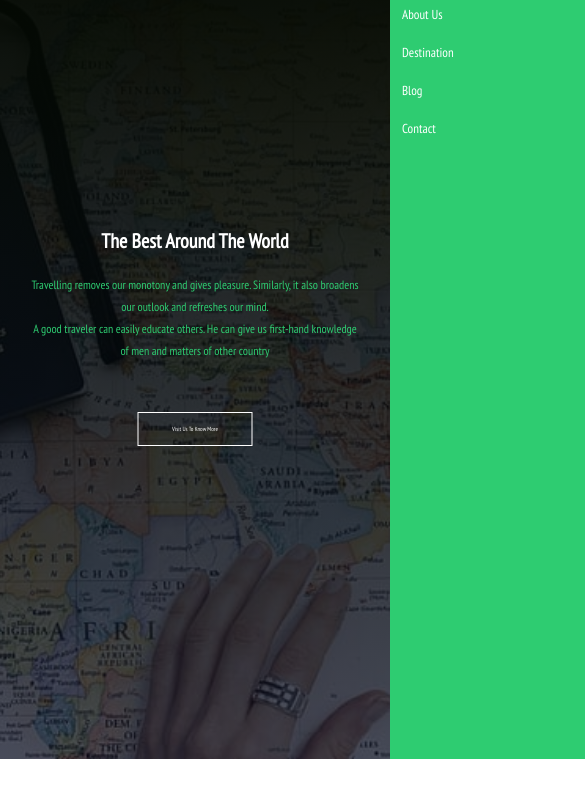
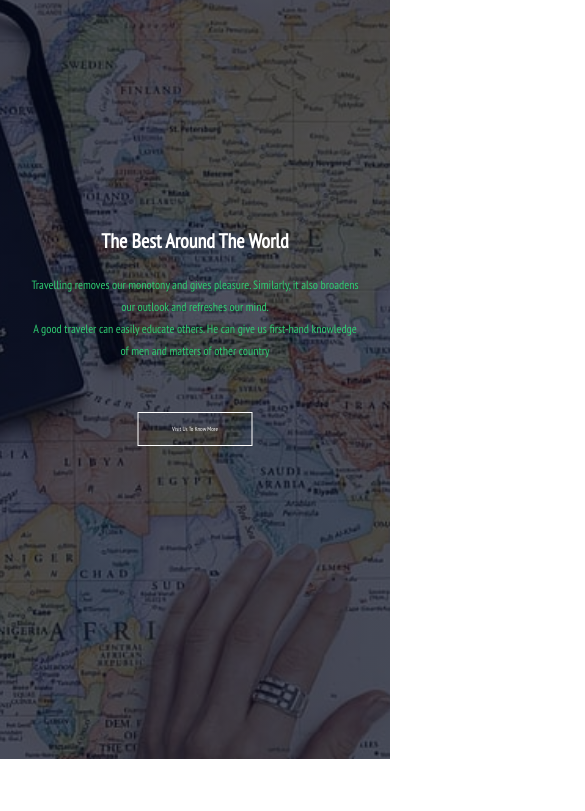
Before and after one commit to MohamedHossam107/travel-agency-website, a plain HTML site: page index.html in a window 390 px wide. Shown: the part 85-896 px from the top of the page, 585 px wide, since content can reach past the window. Drawn offline with Linux system fonts and the light colour scheme.

Commit message:
Fix CSS syntax and improve mobile layout

```diff
--- a/Css/style.css
+++ b/Css/style.css
@@ -3,6 +3,11 @@
     margin:0;
     padding:0;
     font-family: 'PT Sans Narrow', sans-serif;
+}
+
+html, body
+{
+    overflow-x: hidden;
 }
 
 /* Start Header */
@@ -11,7 +16,7 @@
 {
     min-height: 100vh;
     width:100%;
-    background-image: linear-gradient(rgba(4,9.30,0.7),rgba(4,9,30,0.7)),url(../Img/1.jpg);
+    background-image: linear-gradient(rgba(4,9,30,0.7),rgba(4,9,30,0.7)),url(../Img/1.jpg);
     background-position: center;
     background-size: cover;
     position: relative;
@@ -47,7 +52,7 @@ nav
     position:relative;
 }
 
-.nav-links ul li a
+.nav-links ul li::after
 {
     color:#fff;
     text-decoration: none;
@@ -191,7 +196,7 @@ nav .fa
 h1
 {
     font-size:40px;
-    font-weight:600px;
+    font-weight:600;
 }
 
 p
```
